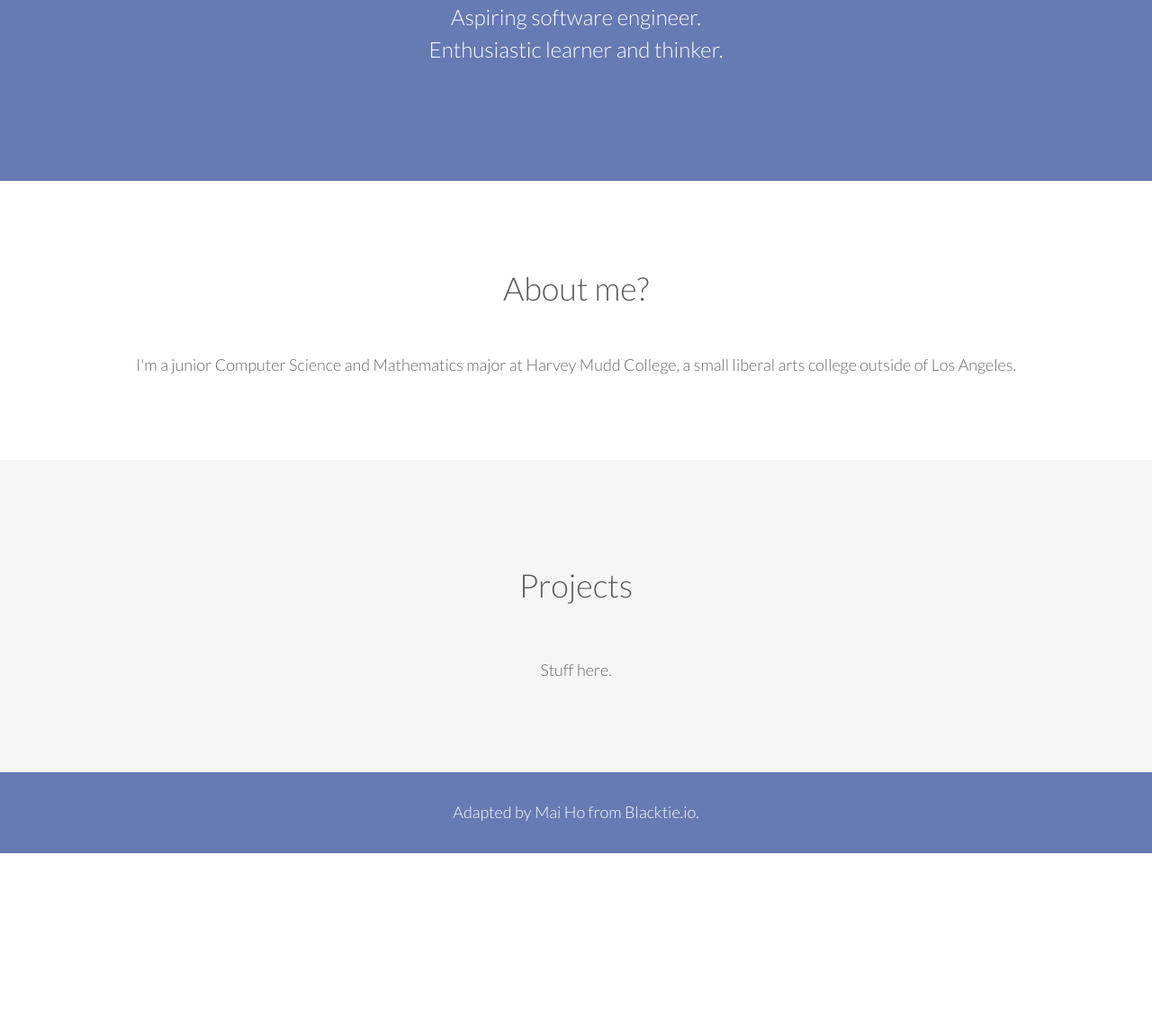
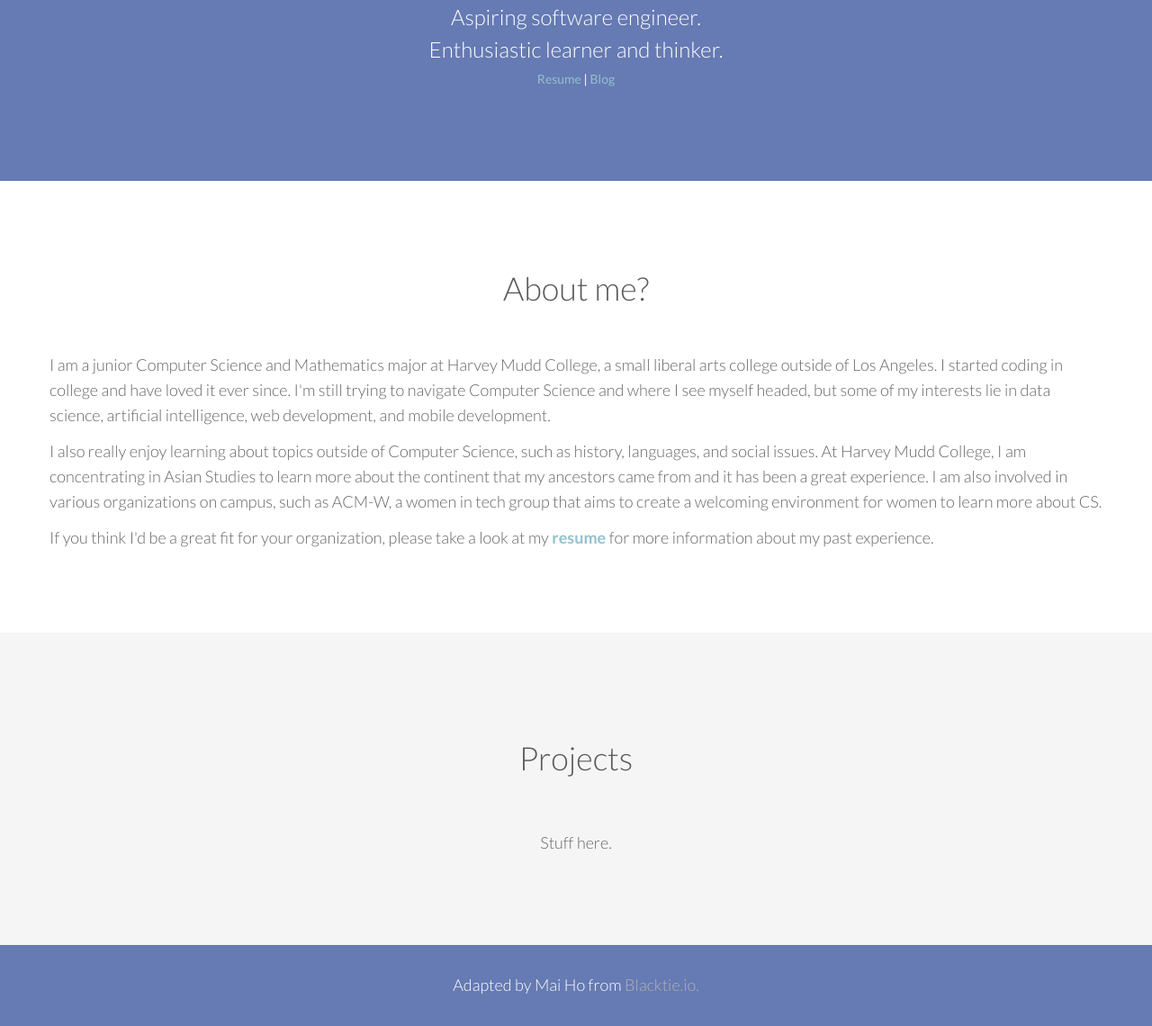
Before and after one commit to MaiHo/MaiHo.github.io, a plain HTML site: page index.html in a window 1280 px wide. Shown: the part 449-1589 px from the top of the page at 90% size. Before the commit the page ends 1397 px from the top, so only its background shows below. Drawn offline with Linux system fonts and the light colour scheme; files whose address does not match are found by name.

Commit message:
Finished about section.

```diff
--- a/assets/css/style.css
+++ b/assets/css/style.css
@@ -101,7 +101,7 @@ a {
 	-o-transition: background-color .4s linear, color .4s linear;
 	-ms-transition: background-color .4s linear, color .4s linear;
 	transition: background-color .4s linear, color .4s linear;
-	color: #1abc9c;
+	color: #95C0CC;
 }
 a:hover,
 a:focus {
@@ -244,6 +244,24 @@ input {
 	font-size: 50px;
 }
 
+#h a {
+	padding: 0;
+	margin: 0;
+	text-decoration: none;
+	-webkit-transition: background-color .4s linear, color .4s linear;
+	-moz-transition: background-color .4s linear, color .4s linear;
+	-o-transition: background-color .4s linear, color .4s linear;
+	-ms-transition: background-color .4s linear, color .4s linear;
+	transition: background-color .4s linear, color .4s linear;
+	color: #95C0CC;
+}
+
+#h a:hover,
+#h a:focus {
+  text-decoration: none;
+  color:#696E74;
+}
+
 /* GREY SECTION */
 #g {
 	padding-top: 50px;
@@ -259,6 +277,14 @@ input {
 }
 
 #b p {
+	color: white;
+}
+
+#b a {
+	color: #b3b3b3;
+}
+
+#b a:hover {
 	color: white;
 }
 
@@ -407,13 +433,19 @@ input {
 }
 
 .icon {
-	color: #ffffff;
+	margin: 0;
+	-webkit-transition: background-color .4s linear, color .4s linear;
+	-moz-transition: background-color .4s linear, color .4s linear;
+	-o-transition: background-color .4s linear, color .4s linear;
+	-ms-transition: background-color .4s linear, color .4s linear;
+	transition: background-color .4s linear, color .4s linear;
+	color: white;
 	padding-left: 10px;
 	padding-right: 10px;
 }
-
-.icon:hover {
-	color: #e2e2e2;
+.icon:hover,
+.icon:focus {
+  color:#b3b3b3;
 }
 
 .name-logo {
--- a/index.html
+++ b/index.html
@@ -47,6 +47,7 @@
               <h1>Hello, my name is <b>Mai</b>.</h1>
               <h3>Aspiring software engineer.</h3>
               <h3>Enthusiastic learner and thinker.</h3>
+              <a href="resume.pdf">Resume</a> | <a href="#">Blog</a>
             </div>
           </div><!--/row-->
       </div><!-- /col-lg-8 -->
@@ -55,8 +56,13 @@
     <div class="container ptb">
       <div class="row">
         <h1 class="centered mb">About me?</h2>
-        <div class="centered">
-          <p>I'm a junior Computer Science and Mathematics major at Harvey Mudd College, a small liberal arts college outside of Los Angeles.</p>
+        <div>
+          <p>I am a junior Computer Science and Mathematics major at Harvey Mudd College, a small liberal arts college outside of Los Angeles. I started coding in college and have loved it ever since. I'm still trying to navigate Computer Science and where I see myself headed, but some of my interests lie in data science, artificial intelligence, web development, and mobile development.</p>
+
+          <p>I also really enjoy learning about topics outside of Computer Science, such as history, languages, and social issues. At Harvey Mudd College, I am concentrating in Asian Studies to learn more about the continent that my ancestors came from and it has been a great experience. I am also involved in various organizations on campus, such as ACM-W, a women in tech group that aims to create a welcoming environment for women to learn more about CS.
+          </p>
+          <p>If you think I'd be a great fit for your organization, please take a look at my <b><a href="resume.pdf">resume</b></a> for more information about my past experience.
+          </p>
         </div><!--/col-md-6-->
       </div><!--/row-->
     </div><!-- /.container -->
@@ -73,7 +79,7 @@
     <div id="b">
       <div class="container">
         <div class="row centered">
-          <p>Adapted by Mai Ho from Blacktie.io.</p>
+          <p>Adapted by Mai Ho from <a href="http://blacktie.io"> Blacktie.io.</a></p>
         </div>
       </div><!--/container-->
     </div><!--/.B-->
```
